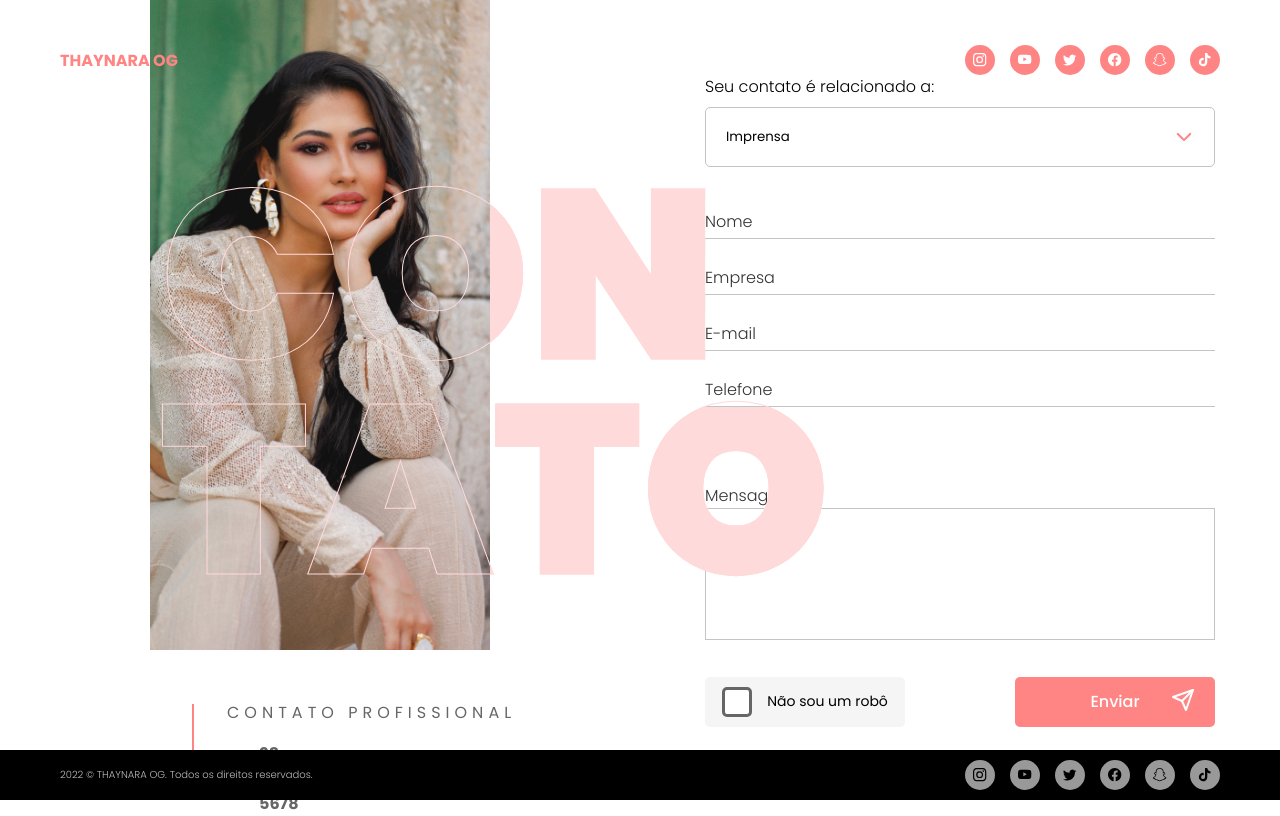
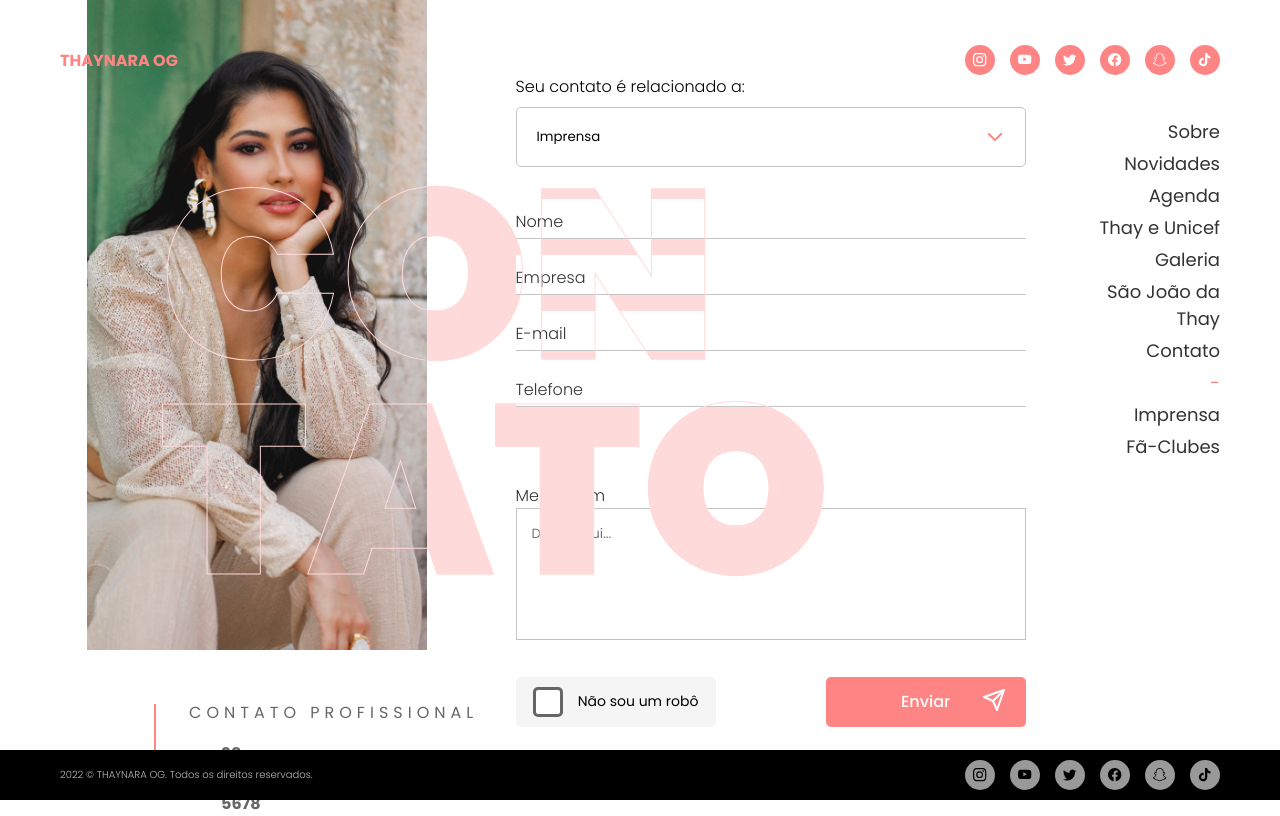
Before and after one commit to gabrielmelogm/maximize, a Next.js app: page / in a window 1280 px wide. Built offline with nearby package versions, Linux system fonts and the light colour scheme.

Commit message:
feat(components/main/sidebar): adicionado o componente sidebar

```diff
--- /dev/null
+++ b/src/components/Main/Sidebar/index.tsx
@@ -0,0 +1,23 @@
+import styles from "./styles.module.scss"
+
+const sideItens = ["Sobre", "Novidades", "Agenda", "Thay e Unicef", "Galeria", "São João da Thay", "Contato", "-", "Imprensa", "Fã-Clubes"]
+
+export function Sidebar() {
+  return (
+    <div className={styles.content}>
+      <ul className={styles.list}>
+        {
+          sideItens.map((item, index) => {
+            return (
+              <>
+                <li key={index} className={item==="-" ? styles.listSeparator : styles.listItem}>
+                  {item}
+                </li>
+              </>
+            )
+          })
+        }
+      </ul>
+    </div>
+  )
+}
--- /dev/null
+++ b/src/components/Main/Sidebar/styles.module.scss
@@ -0,0 +1,51 @@
+@import "/styles/theme.scss";
+
+.content {
+  width: 300px;
+  height: 100vh;
+  padding: 100px 60px 0px 0px;
+
+  .list {
+    list-style: none;
+    text-align: right;
+    font-family: $main-font;
+    font-size: 18px;
+    color: $secondary-black;
+    display: flex;
+    flex-direction: column;
+    gap: 5px;
+    justify-content: flex-end;
+    cursor: pointer;
+
+    .listItem {
+
+      &:hover {
+        animation: slide-left 1.5s;
+      }
+    }
+  }
+
+  .listSeparator {
+    color: $main;
+    font-stretch: expanded;
+  }
+
+}
+
+@keyframes slide-left {
+  0% {
+    -webkit-transform: translateX(0);
+    transform: translateX(0);
+    color: $secondary-black;
+  }
+
+  50% {
+    color: $main;
+  }
+
+  100% {
+    -webkit-transform: translateX(-50px);
+    transform: translateX(-50px);
+    color: $main;
+  }
+}
--- a/src/components/Main/index.tsx
+++ b/src/components/Main/index.tsx
@@ -1,12 +1,14 @@
 import styles from "./styles.module.scss"
 import { Contact } from "./Contact"
 import { Form } from "./Form"
+import { Sidebar } from "./Sidebar"
 
 export default function Main() {
   return (
     <main className={styles.content}>
       <Contact />
       <Form />
+      <Sidebar />
     </main>
   )
 }
```
